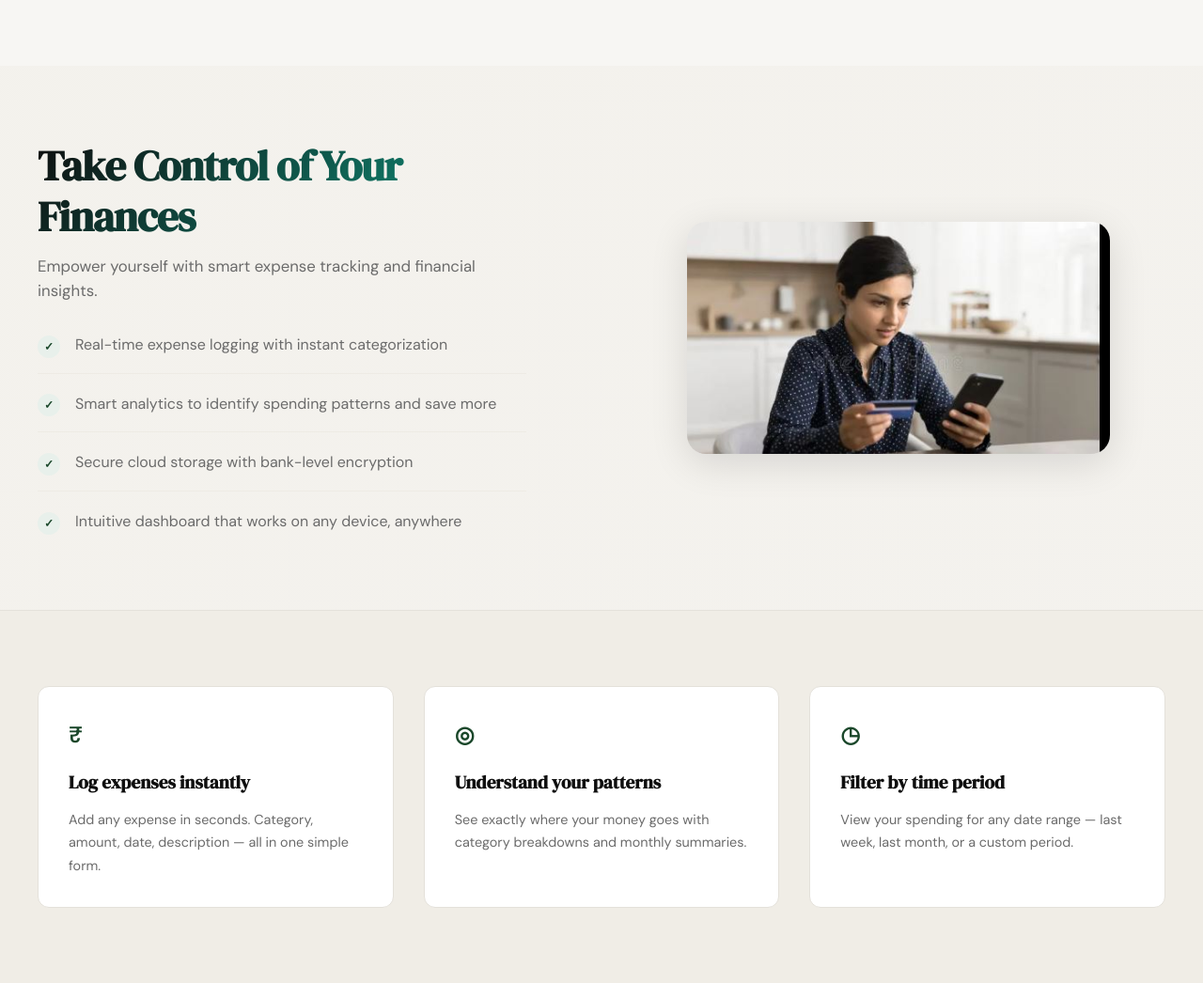
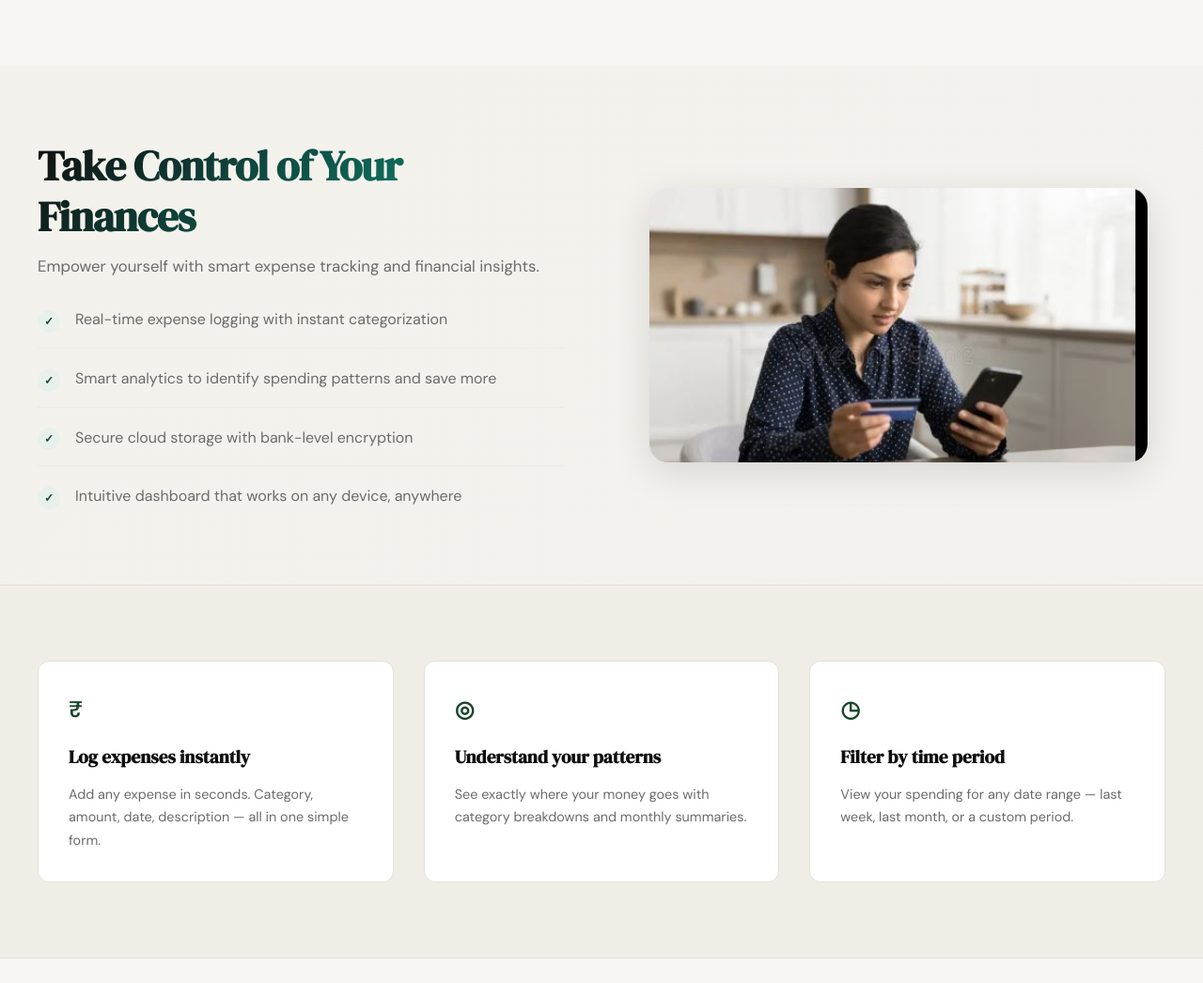
Before and after one commit to zahidanalytics/Spendly, a Flask app: page / in a window 1280 px wide. Shown: the part 580-1626 px from the top of the page at 94% size. Run offline with Flask 3, Linux system fonts and the light colour scheme.

Commit message:
landing: standardize hero and benefits visual/image sizes to match

```diff
--- a/static/css/landing.css
+++ b/static/css/landing.css
@@ -286,7 +286,7 @@
 }
 
 .benefits-content {
-    max-width: 520px;
+    max-width: 560px;
 }
 
 .benefits-heading {
@@ -356,7 +356,7 @@
 
 .benefits-image img {
     width: 100%;
-    max-width: 450px;
+    max-width: 530px;
     height: auto;
     border-radius: var(--radius-lg);
     box-shadow: 0 10px 40px rgba(0, 0, 0, 0.12);
```
